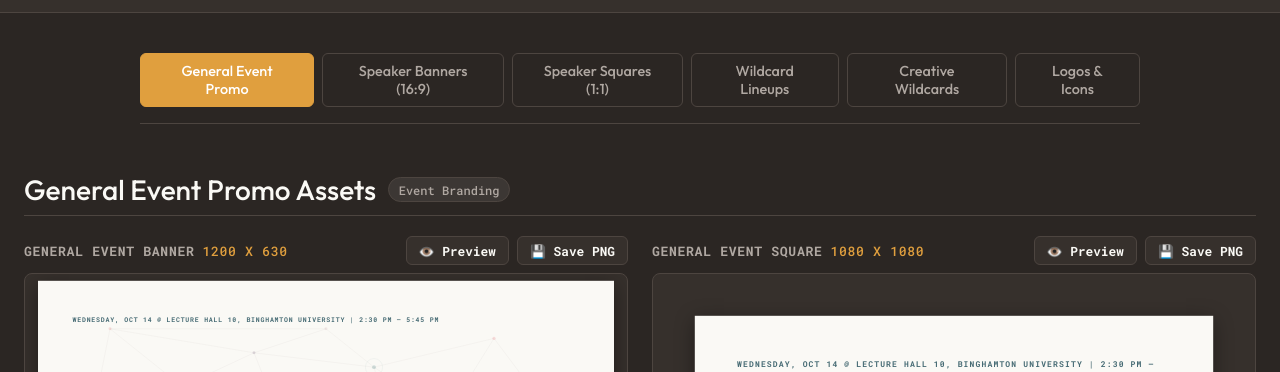
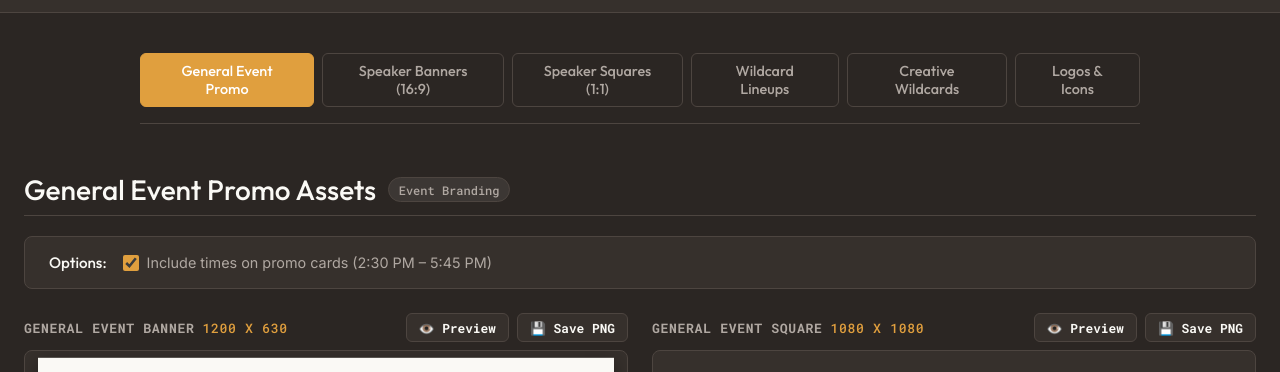
Before and after one commit to phileasdg/edge-cases-2026, a website: page pr.html in a window 1280 px wide. Shown: the part 74-446 px from the top of the page. Drawn offline with nearby package versions, Linux system fonts and the light colour scheme.

Commit message:
Implement options panel to toggle times on/off and prevent awkward word-wrap of times in header metadata

```diff
--- a/pr.html
+++ b/pr.html
@@ -1543,6 +1543,10 @@
                 linear-gradient(-45deg, transparent 75%, #36302c 75%);
             background-size: 30px 30px;
             background-position: 0 0, 0 15px, 15px -15px, -15px 0px;
+        }
+
+        body.hide-promo-times .promo-time-wrapper {
+            display: none !important;
         }
     </style>
 </head>
@@ -1715,6 +1719,13 @@
             <h2 class="sheet-section-title">
                 General Event Promo Assets <span class="badge">Event Branding</span>
             </h2>
+            <div style="background: var(--sheet-panel); border: 1px solid var(--sheet-border); padding: 1rem 1.5rem; border-radius: 8px; margin-bottom: 1.5rem; display: flex; align-items: center; gap: 1rem;">
+                <span style="font-family: var(--font-heading); font-weight: 500; font-size: 0.95rem; color: var(--sheet-text);">Options:</span>
+                <label style="display: flex; align-items: center; gap: 0.5rem; cursor: pointer; font-size: 0.9rem; color: var(--sheet-muted); user-select: none;">
+                    <input type="checkbox" id="toggle-promo-times" checked style="accent-color: var(--sheet-accent); width: 16px; height: 16px; cursor: pointer;">
+                    Include times on promo cards (2:30 PM – 5:45 PM)
+                </label>
+            </div>
             <div class="cards-grid">
 
                 <!-- 1.1 General Promo Banner -->
@@ -1730,7 +1741,7 @@
                         <div class="card-export-container size-banner" id="promo-banner">
                             <script>document.write(document.getElementById('svg-bg-landscape').innerHTML);</script>
                             <div class="card-content">
-                                <div class="card-header-meta">Wednesday, Oct 14 @ Lecture Hall 10, Binghamton University | 2:30 PM – 5:45 PM</div>
+                                <div class="card-header-meta">Wednesday, Oct 14 @ Lecture Hall 10, Binghamton University<span class="promo-time-wrapper"> | <span style="white-space: nowrap;">2:30 PM – 5:45 PM</span></span></div>
                                 <div class="template-general-banner">
                                     <h1>
                                         <svg width="110" height="110" viewBox="0 0 32 32" fill="none" xmlns="http://www.w3.org/2000/svg" style="vertical-align: middle; flex-shrink: 0;">
@@ -1781,7 +1792,7 @@
                         <div class="card-export-container size-square" id="promo-square">
                             <script>document.write(document.getElementById('svg-bg-square').innerHTML);</script>
                             <div class="card-content">
-                                <div class="card-header-meta large">Wednesday, Oct 14 @ Lecture Hall 10, Binghamton University | 2:30 PM – 5:45 PM</div>
+                                <div class="card-header-meta large">Wednesday, Oct 14 @ Lecture Hall 10, Binghamton University<span class="promo-time-wrapper"> | <span style="white-space: nowrap;">2:30 PM – 5:45 PM</span></span></div>
                                 <div class="template-general-square">
                                     <h1>
                                         <svg width="140" height="140" viewBox="0 0 32 32" fill="none" xmlns="http://www.w3.org/2000/svg" style="vertical-align: middle;">
@@ -1862,7 +1873,7 @@
                         <div class="card-export-container size-banner" id="wildcard-lineup-banner">
                             <script>document.write(document.getElementById('svg-bg-landscape').innerHTML);</script>
                             <div class="card-content">
-                                <div class="card-header-meta">Wednesday, Oct 14 @ Lecture Hall 10, Binghamton University | 2:30 PM – 5:45 PM</div>
+                                <div class="card-header-meta">Wednesday, Oct 14 @ Lecture Hall 10, Binghamton University | <span style="white-space: nowrap;">2:30 PM – 5:45 PM</span></div>
                                 <div class="template-wildcard-banner">
                                     <div class="wildcard-left">
                                         <h1>
@@ -1919,7 +1930,7 @@
                         <div class="card-export-container size-square" id="wildcard-lineup-square">
                             <script>document.write(document.getElementById('svg-bg-square').innerHTML);</script>
                             <div class="card-content">
-                                <div class="card-header-meta large">Wednesday, Oct 14 @ Lecture Hall 10, Binghamton University | 2:30 PM – 5:45 PM</div>
+                                <div class="card-header-meta large">Wednesday, Oct 14 @ Lecture Hall 10, Binghamton University | <span style="white-space: nowrap;">2:30 PM – 5:45 PM</span></div>
                                 <div class="template-wildcard-square">
                                     <div class="wildcard-square-header">
                                         <h1>
@@ -2465,6 +2476,19 @@
 
         // --- DYNAMIC RENDERING FROM JSON ---
         document.addEventListener('DOMContentLoaded', () => {
+            // Toggle promo times listener
+            const togglePromoTimes = document.getElementById('toggle-promo-times');
+            if (togglePromoTimes) {
+                togglePromoTimes.addEventListener('change', function() {
+                    document.body.classList.toggle('hide-promo-times', !this.checked);
+                });
+
+                if (window.location.search.includes('hideTimes=true')) {
+                    togglePromoTimes.checked = false;
+                    document.body.classList.add('hide-promo-times');
+                }
+            }
+
             fetch('data/speakers.json')
                 .then(res => res.json())
                 .then(speakers => {
@@ -2562,7 +2586,7 @@
                                 <div class="card-export-container size-banner" id="${speaker.id}-banner">
                                     ${landscapeSvgBg}
                                     <div class="card-content">
-                                        <div class="card-header-meta">Wednesday, Oct 14 @ Lecture Hall 10, Binghamton University | 2:30 PM – 5:45 PM</div>
+                                        <div class="card-header-meta">Wednesday, Oct 14 @ Lecture Hall 10, Binghamton University | <span style="white-space: nowrap;">2:30 PM – 5:45 PM</span></div>
                                         <div class="template-speaker-banner">
                                             <div class="speaker-left">
                                                 <div class="photo-frame">
@@ -2626,7 +2650,7 @@
                                 <div class="card-export-container size-square" id="${speaker.id}-square">
                                     ${squareSvgBg}
                                     <div class="card-content">
-                                        <div class="card-header-meta large">Wednesday, Oct 14 @ Lecture Hall 10, Binghamton University | 2:30 PM – 5:45 PM</div>
+                                        <div class="card-header-meta large">Wednesday, Oct 14 @ Lecture Hall 10, Binghamton University | <span style="white-space: nowrap;">2:30 PM – 5:45 PM</span></div>
                                         <div class="template-speaker-square">
                                             <div class="speaker-square-left">
                                                 <div class="photo-frame">
```
